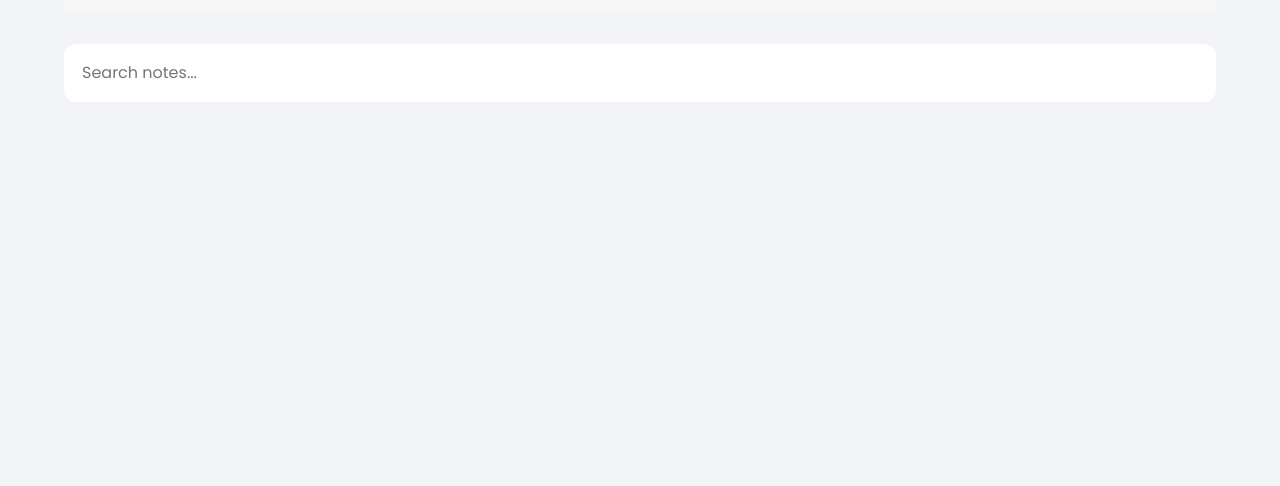
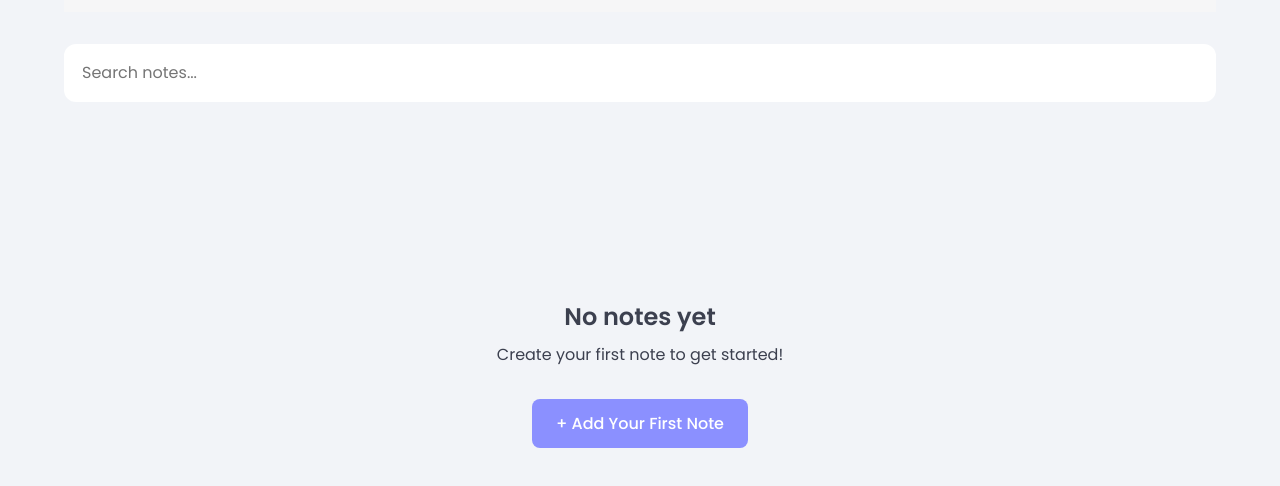
Before and after one commit to yousuffff/quick-notes, a plain HTML site: page index.html in a window 1280 px wide. Shown: the part 148-634 px from the top of the page. Drawn offline with Linux system fonts and the light colour scheme.

Commit message:
final commit

```diff
--- a/app.js
+++ b/app.js
@@ -67,7 +67,7 @@ function deleteNote(noteId) {
   renderNotes();
 }
 document.addEventListener("keydown", (e) => {
-  if (e.ctrlKey && e.key === "n") {
+  if (e.ctrlKey && e.key.toLowerCase() === "n") {
     e.preventDefault();
     openNoteDialog();
   }
@@ -76,7 +76,7 @@ document.addEventListener("keydown", (e) => {
 function renderNotes(notesToRender = notes) {
   const notesContainer = document.getElementById("notesContainer");
 
-  if (notesToRender === 0) {
+  if (notesToRender.length === 0) {
     // show some fall back elements
     notesContainer.innerHTML = `
       <div class="empty-state">
@@ -171,4 +171,8 @@ document.addEventListener("DOMContentLoaded", function () {
         closeNoteDialog();
       }
     });
+
+  document.getElementById("searchInput").addEventListener("input", (e) => {
+    searchNotes(e.target.value);
+  });
 });
--- a/style.css
+++ b/style.css
@@ -290,9 +290,17 @@ dialog::backdrop {
 }
 
 .empty-state {
+  grid-column: 1 / -1;
+  min-height: 60vh;
+
+  display: flex;
+  flex-direction: column;
+  justify-content: center;
+  align-items: center;
+
   text-align: center;
-  padding: 4rem 2rem;
   color: var(--secondary-text-color);
+  padding: 2rem;
 }
 
 .empty-state h2 {
```
